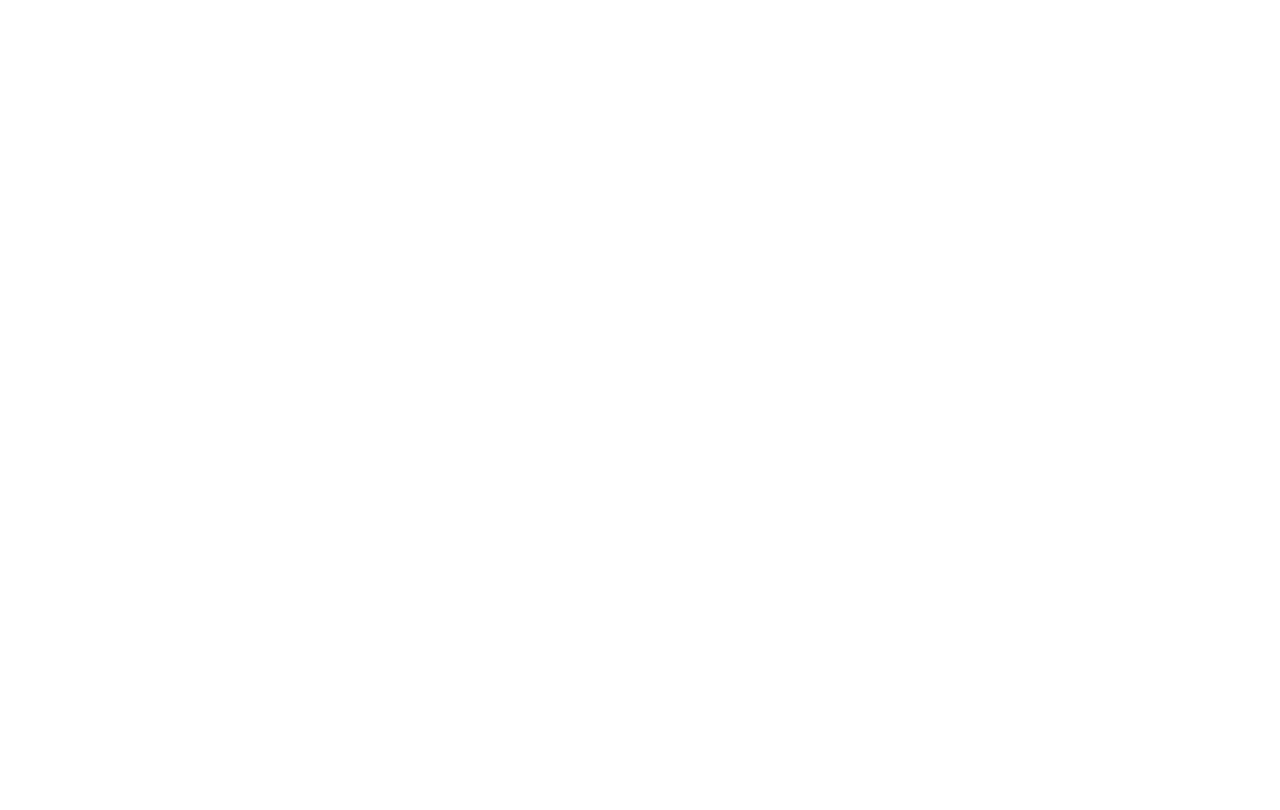
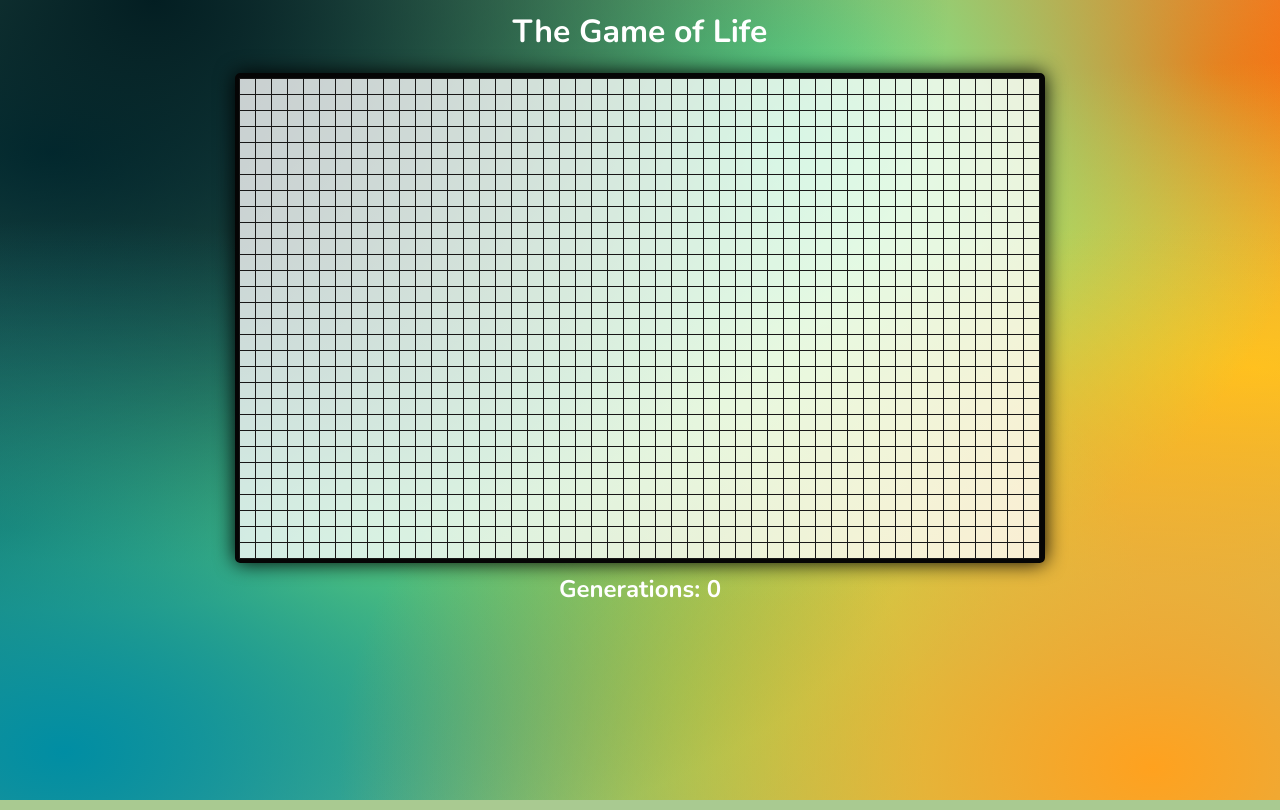
Before and after one commit to GeminiBandit21/GameOfLife-React, a React app: page / in a window 1280 px wide. Built offline with nearby package versions, Linux system fonts and the light colour scheme.

Commit message:
grid and background added!

```diff
--- a/package.json
+++ b/package.json
@@ -6,7 +6,9 @@
     "@testing-library/jest-dom": "^5.16.4",
     "@testing-library/react": "^13.1.1",
     "@testing-library/user-event": "^13.5.0",
+    "bootstrap": "^5.1.3",
     "react": "^18.1.0",
+    "react-bootstrap": "^2.3.1",
     "react-dom": "^18.1.0",
     "react-scripts": "5.0.1",
     "web-vitals": "^2.1.4"
--- a/src/index.css
+++ b/src/index.css
@@ -1,13 +1,71 @@
+html {
+  height: 100%;
+}
 body {
-  margin: 0;
-  font-family: -apple-system, BlinkMacSystemFont, 'Segoe UI', 'Roboto', 'Oxygen',
-    'Ubuntu', 'Cantarell', 'Fira Sans', 'Droid Sans', 'Helvetica Neue',
-    sans-serif;
-  -webkit-font-smoothing: antialiased;
-  -moz-osx-font-smoothing: grayscale;
+  min-height: 100%;
+  background-repeat: no-repeat;
+  background-color:hsla(95,35%,68%,1);
+  background-image:
+  radial-gradient(at 90% 96%, hsla(35,100%,56%,1) 0px, transparent 50%),
+  radial-gradient(at 5% 94%, hsl(188, 100%, 32%) 0px, transparent 50%),
+  radial-gradient(at 12% 0%, rgb(3, 30, 34) 0px, transparent 50%),
+  radial-gradient(at 60% 18%, rgb(92, 255, 160) 0px, transparent 50%),
+  radial-gradient(at 4% 19%, hsla(188,100%,14%,1) 0px, transparent 50%),
+  radial-gradient(at 28% 65%, hsla(95,100%,68%,1) 0px, transparent 50%),
+  radial-gradient(at 1% 66%, hsla(188,100%,14%,1) 0px, transparent 50%),
+  radial-gradient(at 53% 86%, hsla(95,100%,68%,1) 0px, transparent 50%),
+  radial-gradient(at 98% 46%, rgb(255, 203, 31) 0px, transparent 50%),
+  radial-gradient(at 95% 9%, rgb(255, 107, 8) 0px, transparent 50%);
+  /* background: linear-gradient(110deg,#113136 5%, hsl(95, 37%, 68%) 50%, hsl(35, 89%, 57%) 90%) */
 }
 
-code {
-  font-family: source-code-pro, Menlo, Monaco, Consolas, 'Courier New',
-    monospace;
+
+
+.box {
+  display: inline-block;
+  border: 1px solid rgb(24, 23, 23);
+  width: 15px;
+  height: 15px;
+  margin-left: -1px;
+  margin-bottom: -1px;
+  }
+
+.off {
+  background-color: rgba(255, 255, 255, 0.781);
 }
+
+.on {
+  background-color: rgb(0, 128, 75);
+}
+
+.box:hover {
+  background: #00CCFF;
+}
+
+.center {
+  margin: auto;
+  display: table;
+  margin-top: 10px;
+}
+
+.grid {
+  width: 150px;
+  line-height: 0;
+  margin: auto;
+  border-radius: 5px;
+  border: 5px solid rgb(5, 5, 5);
+  box-shadow: 0px 0px 20px black;
+  margin-top: 20px;
+}
+
+h1, h2, h3, h4 {
+  color: white;
+  margin: auto;
+  text-align: center;
+  width: 50%;
+  margin-top: 10px;
+}
+
+h4 {
+  margin-top: 0px;
+}
--- a/src/index.js
+++ b/src/index.js
@@ -2,10 +2,82 @@ import React from 'react';
 import ReactDOM from 'react-dom/client';
 import './index.css';
 
+class Box extends React.Component {
+  selectBox = () => {
+    this.props.selectBox(this.props.row, this.props.col);
+  }
+
+  render() {
+    return(
+      <div className={this.props.boxClass}
+      id = {this.props.id}
+      onClick={this.selectBox}/>
+    );
+  }
+}
+
+class Grid extends React.Component {
+  render(){
+    const width = (this.props.cols *16);
+    var rowsArr=[];
+    var boxClass="";
+    for (var i =0; i< this.props.rows; i++){
+      for (var j =0; j< this.props.cols; j++){
+        let boxId = i +"_" + j;
+        boxClass =this.props.gridFull[i][j] ? "box on" : "box off";
+        rowsArr.push(
+          <Box
+          boxClass={boxClass}
+          key={boxId}
+          boxId={boxId}
+          row={i}
+          col={j}
+          selectBox={this.props.selectBox}
+          />
+        );
+      }
+    }
+
+    return(
+      <div className="grid" style={{width:width}}>
+        {rowsArr}
+      </div>
+    );
+  }
+}
+
+
+class Main extends React.Component {
+  constructor() {
+    super();
+    this.speed =100;
+    this.rows =30;
+    this.cols=50;
+
+
+		this.state = {
+			generation: 0,
+			gridFull: Array(this.rows).fill().map(() => Array(this.cols).fill(false))
+		}
+  }
+
+  render(){
+    return(
+      <div>
+        <h1 className="title">The Game of Life</h1>
+        <Grid
+          gridFull={this.state.gridFull}
+          rows={this.rows}
+          cols={this.cols}
+          selectBox={this.selectBox}
+        />
+        <h2>Generations: {this.state.generation}</h2>
+      </div>
+    )
+  }
+}
 
 const root = ReactDOM.createRoot(document.getElementById('root'));
 root.render(
-  <React.StrictMode>
-
-  </React.StrictMode>
+  <Main/>
 );
```
Also changed, not shown: 1 other file.
